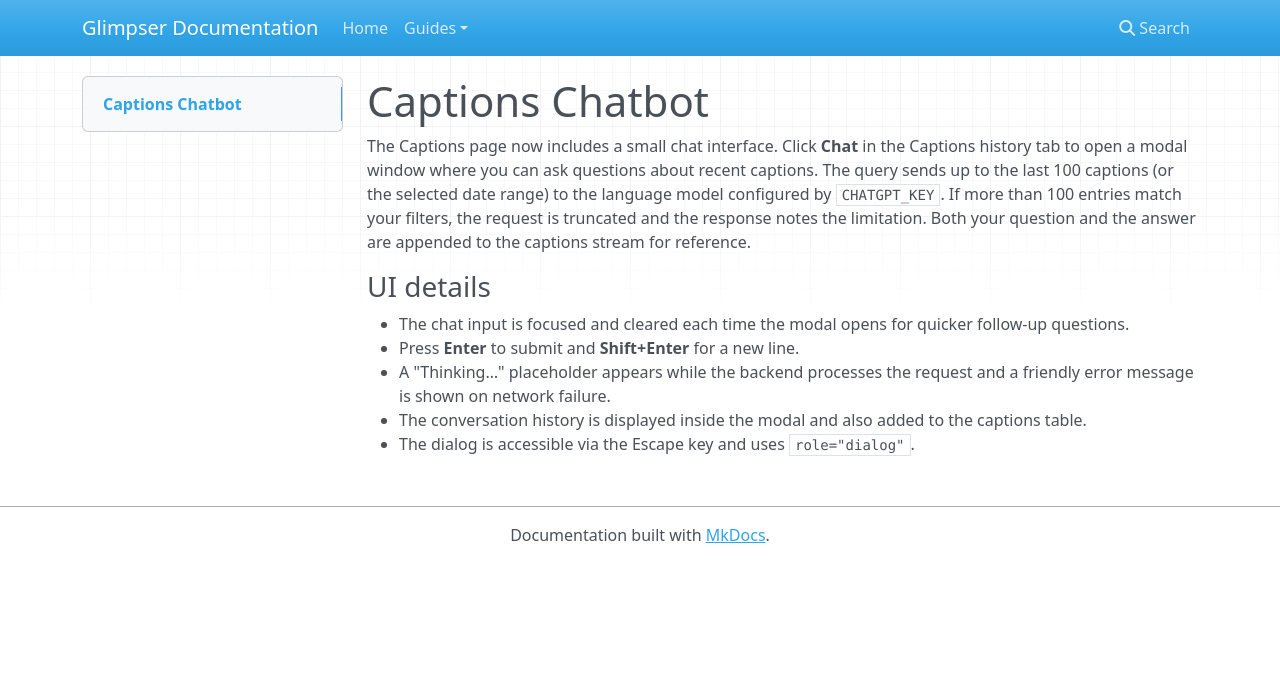
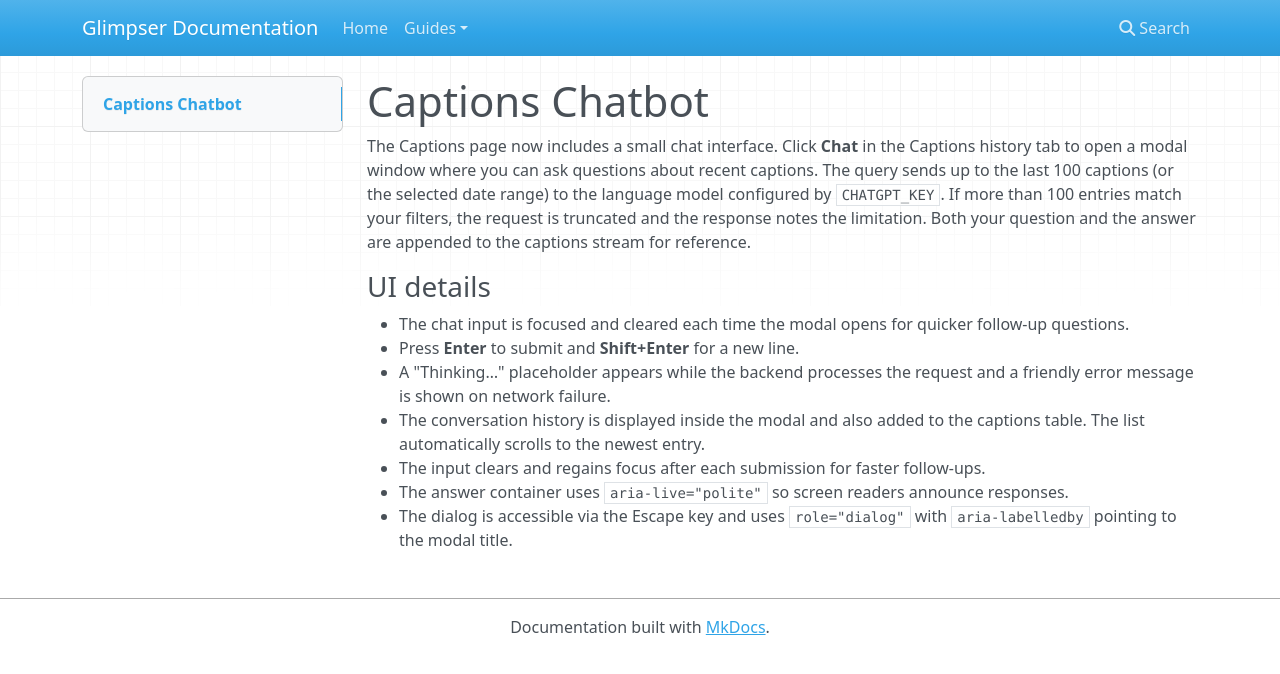
Before and after one commit to KristopherKubicki/glimpser, an MkDocs documentation site: the page built from docs/chatbot.md, in a window 1280 px wide. Shown: the top 674 px of the page. Built offline with MkDocs 1.6.1, drawn with Linux system fonts in a browser that asks for light colours; nearby versions of some CDN libraries.

Commit message:
feat: refine chat modal behavior

```diff
--- a/docs/chatbot.md
+++ b/docs/chatbot.md
@@ -16,5 +16,10 @@ the captions stream for reference.
 * A "Thinking…" placeholder appears while the backend processes the request
   and a friendly error message is shown on network failure.
 * The conversation history is displayed inside the modal and also added to the
-  captions table.
-* The dialog is accessible via the Escape key and uses `role="dialog"`.
+  captions table. The list automatically scrolls to the newest entry.
+* The input clears and regains focus after each submission for faster
+  follow‑ups.
+* The answer container uses `aria-live="polite"` so screen readers announce
+  responses.
+* The dialog is accessible via the Escape key and uses `role="dialog"` with
+  `aria-labelledby` pointing to the modal title.
```
Also changed, not shown: CHANGELOG.md (+1 -1 lines), app/static/js/captions.js (+7 -0 lines), 1 other file.
